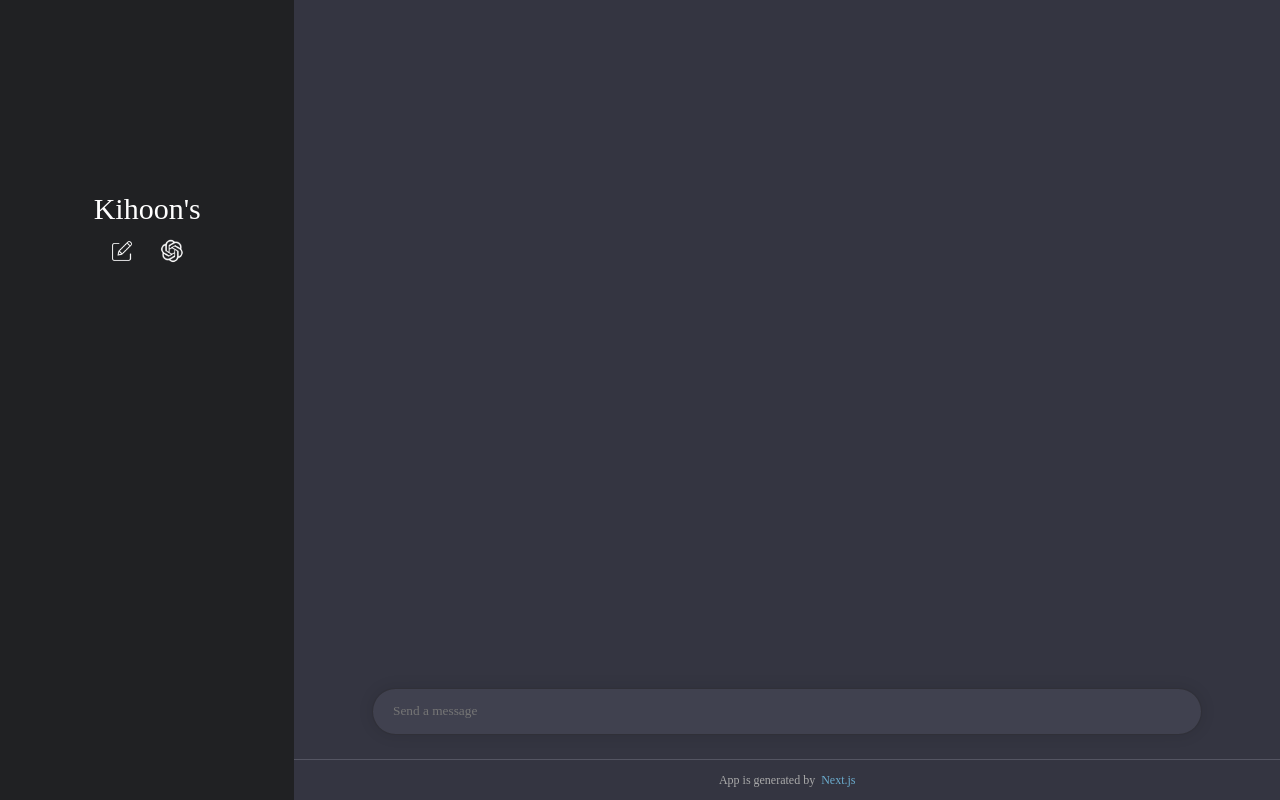
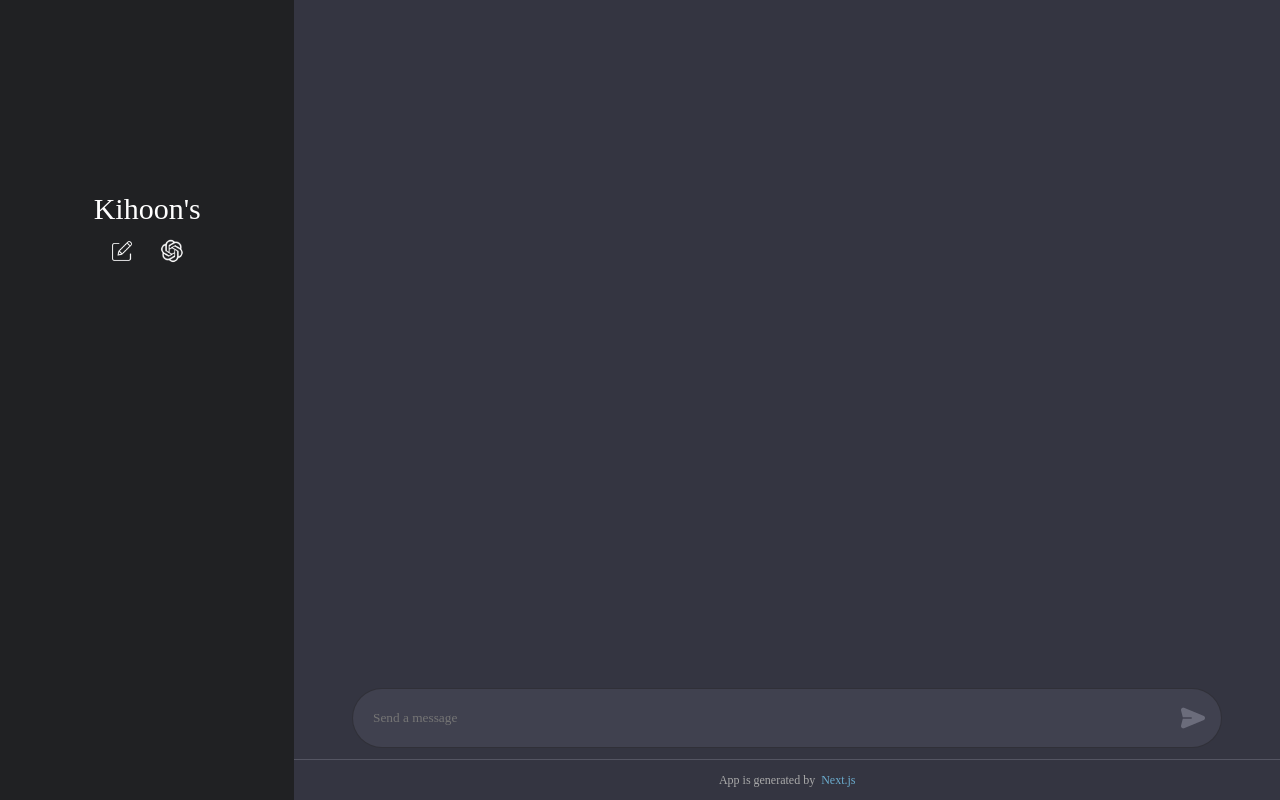
Before and after one commit to alkalisummer/nextjs-board-app, a Next.js app: page /chatgpt in a window 1280 px wide. Built offline with nearby package versions, Linux system fonts and the light colour scheme; a web font is replaced by a local one.

Commit message:
css 수정

```diff
--- a/app/chatgpt/page.tsx
+++ b/app/chatgpt/page.tsx
@@ -21,8 +21,14 @@ const ChatGpt = () => {
     };
   }, []);
 
+  const handleSubmit = async (e: React.FormEvent<HTMLFormElement>) => {
+    e.preventDefault();
+  };
+
   return (
-    <div className='chat_div'>
+    <form
+      className='chat_div'
+      onSubmit={handleSubmit}>
       <div className='chat_content_div'></div>
       <div className='user_input_div'>
         <input
@@ -32,8 +38,13 @@ const ChatGpt = () => {
           onChange={(e) => setUserInput(e.target.value)}
           placeholder='Send a message'
         />
+        <div className='chat_submit_btn_div'>
+          <button
+            type='submit'
+            className='chatSubmitBtn'></button>
+        </div>
       </div>
-    </div>
+    </form>
   );
 };
 
--- a/styles/Post.css
+++ b/styles/Post.css
@@ -11,7 +11,7 @@
   padding-top: 4rem;
   display: flex;
   flex-direction: column;
-  height: 98%;
+  height: 95%;
 }
 
 .post_title_created {
@@ -53,6 +53,7 @@
   font-size: 30px;
   padding-bottom: 15px;
   font-family: 'Spoqa Han Sans Neo';
+  outline: none;
 }
 
 .post_content_textarea {
@@ -127,6 +128,7 @@ pre:has(> code) {
     padding-left: 1.2rem !important;
     padding-right: 1.2rem !important;
     padding-top: 1.5rem !important;
+    height: 99%;
   }
   .post_header {
     display: inherit;
--- a/styles/chat.css
+++ b/styles/chat.css
@@ -21,16 +21,39 @@
 
 .user_input {
   width: 80%;
-  height: 60%;
+  height: 56px;
   background-color: #40414f;
   border-radius: 30px;
+  border-bottom-right-radius: 0px;
+  border-top-right-radius: 0px;
   border: 1px solid rgba(32, 33, 35, 0.5);
+  border-right: none;
   padding-left: 20px;
   padding-right: 20px;
   font-family: 'Spoqa Han Sans Neo', 'sans-serif' !important;
   color: white;
+  outline: none;
+}
 
-  --tw-shadow: 0 0 15px rgba(0, 0, 0, 0.1);
-  --tw-shadow-colored: 0 0 15px var(--tw-shadow-color);
-  box-shadow: var(--tw-ring-offset-shadow, 0 0 transparent), var(--tw-ring-shadow, 0 0 transparent), var(--tw-shadow);
+.chat_submit_btn_div {
+  background-color: #40414f;
+  border: 1px solid rgba(32, 33, 35, 0.5);
+  border-left: none;
+  border-radius: 30px;
+  border-bottom-left-radius: 0px;
+  border-top-left-radius: 0px;
+  height: 58px;
 }
+
+.chatSubmitBtn {
+  background-image: url('/icon/send.png');
+  background-color: transparent;
+  background-repeat: no-repeat;
+  background-position: 0px 0px;
+  border: none;
+  cursor: pointer;
+  vertical-align: middle;
+  width: 40px;
+  height: 30px;
+  margin-top: 17px;
+}
```
Also changed, not shown: public/icon/send.png (added).
